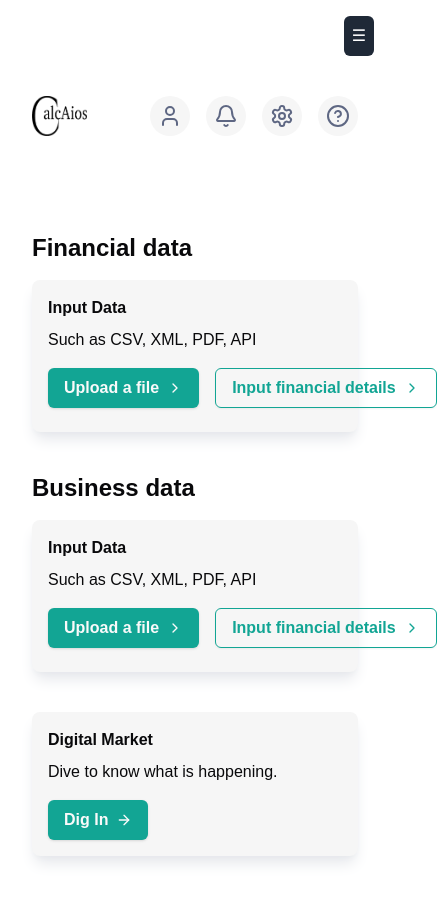
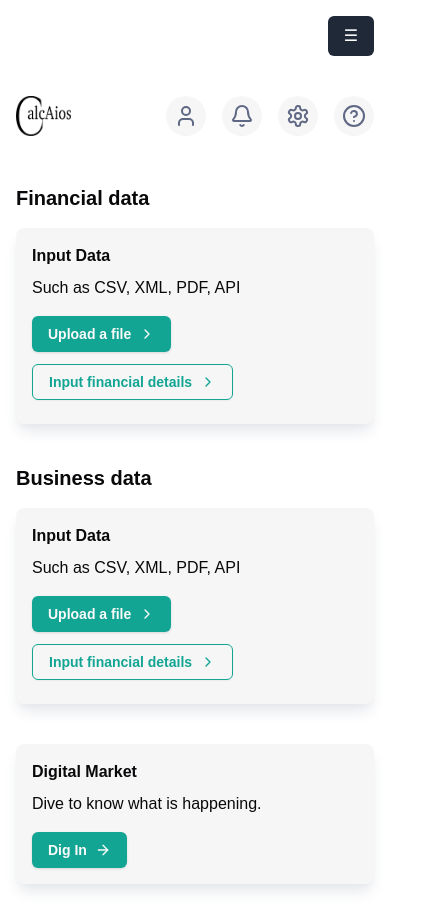
Before and after one commit to francisco-gaddr/calcaios, a Next.js app: page /dashboard in a window 390 px wide. Shown: the whole page, 437 px wide, since content can reach past the window. Before the commit the page ends 896 px from the top, so only its background shows below. Built offline with nearby package versions, Linux system fonts and the light colour scheme.

Commit message:
feat: Implement responsive ui for dashboard

```diff
--- a/src/components/DashboardLayout.tsx
+++ b/src/components/DashboardLayout.tsx
@@ -11,7 +11,7 @@ const DashboardLayout = ({ children }: { children: React.ReactNode }) => {
     <div className="flex min-h-screen relative">
       {/* Mobile Menu Button */}
       <button
-        className="lg:hidden fixed top-4 right-4 z-50 p-2 rounded-md bg-gray-800 text-white"
+        className="lg:hidden fixed top-4 right-4 z-50 px-4 py-2 rounded-md bg-gray-800 text-white"
         onClick={() => setIsSidebarOpen(!isSidebarOpen)}
       >
         {isSidebarOpen ? "X" : "☰"}
@@ -21,9 +21,9 @@ const DashboardLayout = ({ children }: { children: React.ReactNode }) => {
       <Sidebar isSidebarOpen={isSidebarOpen} />
 
       {/* Main Content - responsive */}
-      <main className="flex-1 px-8 lg:px-12 pt-24 lg:pt-8 pb-10">
+      <main className="flex-1 px-4 sm:px-8 lg:px-12 pt-24 lg:pt-8 pb-10">
         <Navbar dashboard={true} isUserAuthenticated={true} />
-        <div className=" pt-24 lg:pt-16">{children}</div>
+        <div className="pt-12 lg:pt-16">{children}</div>
       </main>
 
       {/* Overlay for mobile */}
--- a/src/components/DataSection.tsx
+++ b/src/components/DataSection.tsx
@@ -10,18 +10,18 @@ interface DataSectionProps {
 export default function DataSection({ title }: DataSectionProps) {
   return (
     <section>
-      <h2 className="text-2xl font-bold mb-4">{title}</h2>
+      <h2 className="text-xl sm:text-2xl font-bold mb-4">{title}</h2>
       <div className="bg-lightGray100 shadow-lg shadow-gray-200 p-4 lg:p-6 rounded-lg">
         <div className="mb-4 flex flex-col gap-1">
-          <p className=" font-bold text-md lg:text-2xl mb-1">Input Data</p>
+          <p className="font-bold text-md lg:text-xl mb-1">Input Data</p>
           <p>Such as CSV, XML, PDF, API</p>
         </div>
-        <div className="flex space-x-4 mb-2">
-          <Button size="lg" className="font-semibold">
+        <div className="flex flex-wrap gap-3 mb-2 w-full">
+          <Button className="font-semibold">
             Upload a file
             <ChevronRight />
           </Button>
-          <Button size="lg" variant="outline" className="font-semibold">
+          <Button variant="outline" className="font-semibold">
             Input financial details
             <ChevronRight />
           </Button>
--- a/src/components/MarketingSection.tsx
+++ b/src/components/MarketingSection.tsx
@@ -7,10 +7,10 @@ export default function MarketingSection() {
   return (
     <section className="bg-lightGray100 shadow-lg shadow-gray-200 p-4 lg:px-6 lg:py-8 rounded-lg">
       <div className="mb-4 flex flex-col gap-1">
-        <p className=" font-bold text-md lg:text-2xl mb-1">Digital Market</p>
+        <p className=" font-bold text-md lg:text-xl mb-1">Digital Market</p>
         <p>Dive to know what is happening.</p>
       </div>
-      <Button size="lg" className="font-semibold">
+      <Button className="font-semibold">
         Dig In
         <ArrowRight />
       </Button>
```
